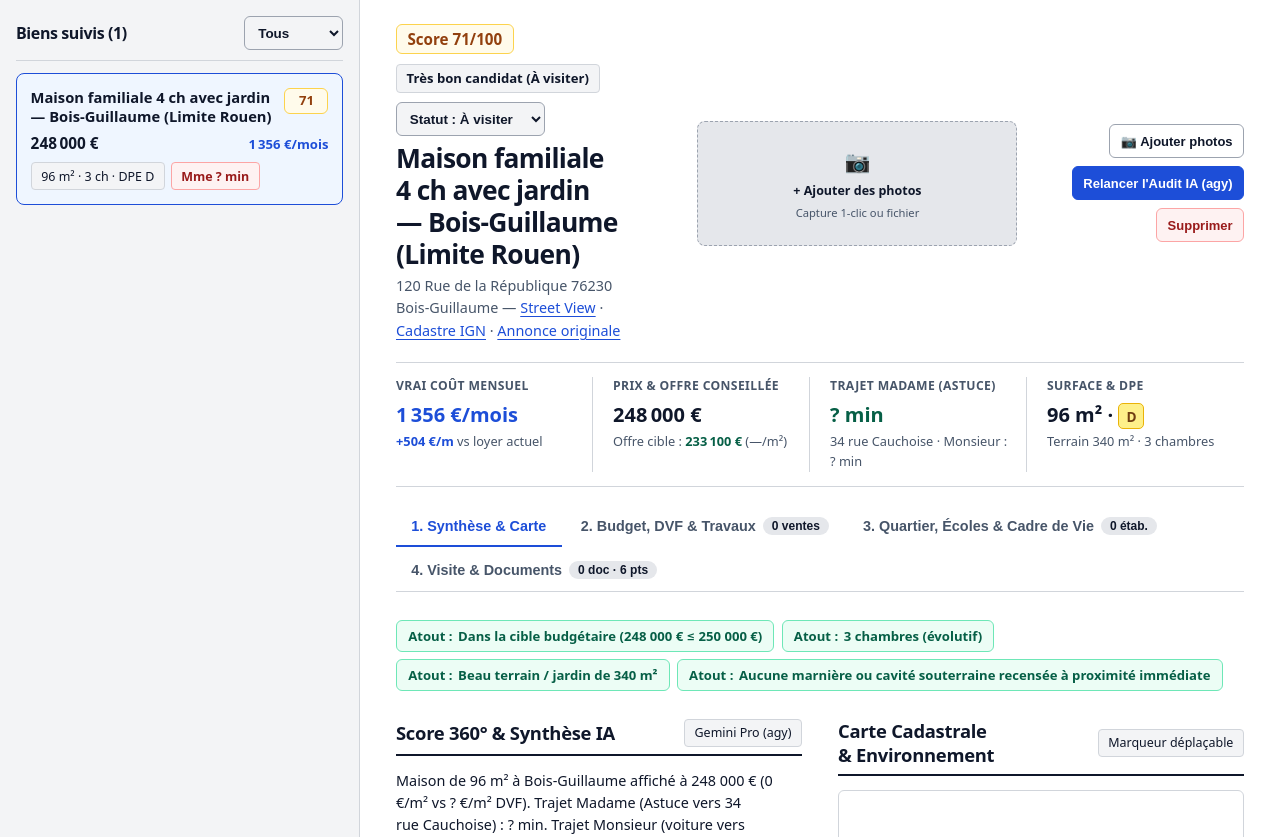
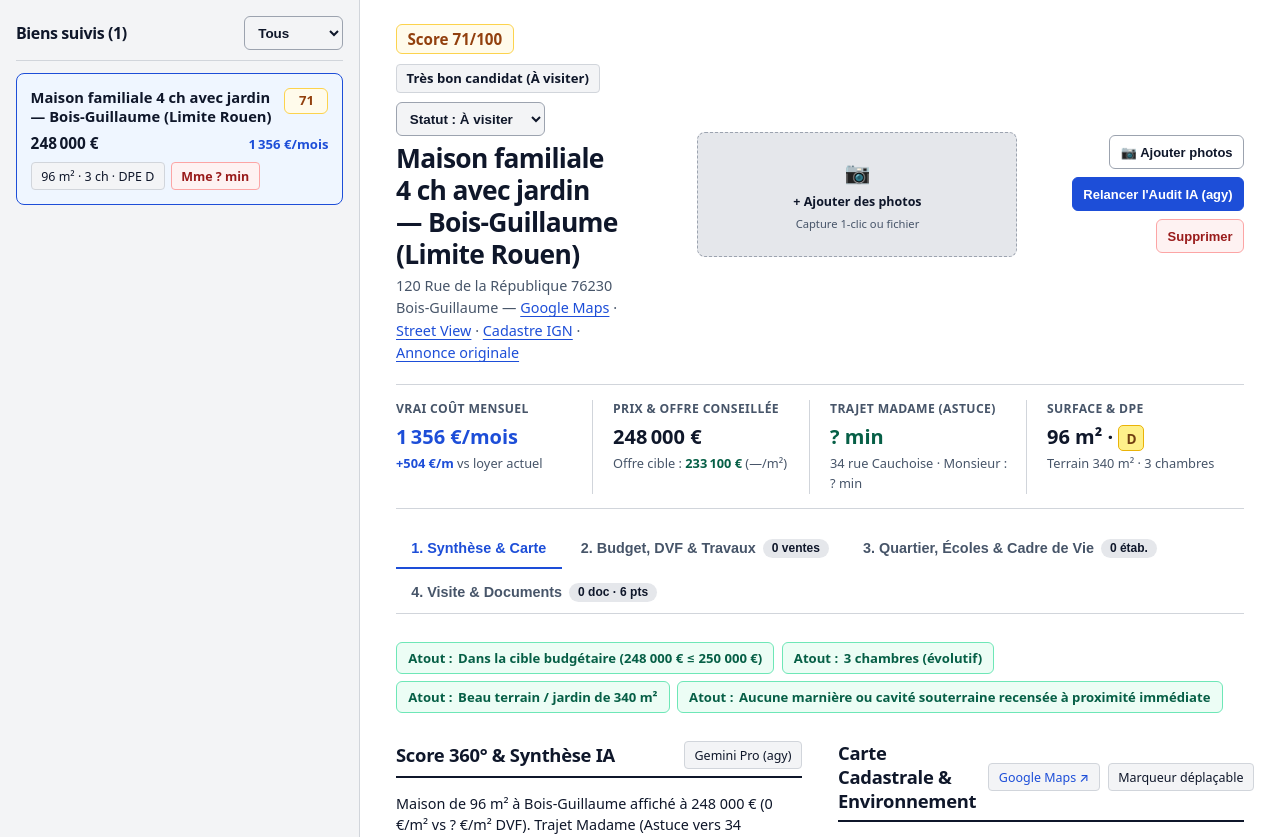
Before and after one commit to earywen/rechercheimmo, a FastAPI app: page / in a window 1280 px wide. Shown: the part 124-961 px from the top of the page. Run offline with FastAPI, Linux system fonts and the light colour scheme; data comes from the database, SQL or seed files in the repository; a map, chart or similar area stays blank.

Commit message:
feat(ui): add direct Google Maps link in listing header and map section

```diff
--- a/static/app.js
+++ b/static/app.js
@@ -413,6 +413,8 @@ function renderDetail(item) {
     </li>
   `).join("");
 
+  const addrQuery = item.address_resolved || item.address_input || `${item.lat},${item.lon}`;
+  const googleMapsUrl = `https://www.google.com/maps/search/?api=1&query=${encodeURIComponent(addrQuery)}`;
   const streetViewUrl = `https://www.google.com/maps/@?api=1&map_action=pano&viewpoint=${item.lat},${item.lon}`;
   const geoportailUrl = `https://www.geoportail.gouv.fr/carte?c=${item.lon},${item.lat}&z=19&l0=GEOGRAPHICALGRIDSYSTEMS.PLANIGNV2::GEOPORTAIL:OGC:WMTS(1)&l1=CADASTRALPARCELS.PARCELLAIRE_EXPRESS::GEOPORTAIL:OGC:WMTS(1)&permalink=yes`;
   const offerTarget = ai.negotiation_strategy?.target_offer_eur || fin.recommended_offer_price;
@@ -476,9 +478,10 @@ function renderDetail(item) {
           <h2>${item.title}</h2>
           <div class="hero-address">
             ${item.address_resolved || item.address_input}
-            — <a href="${streetViewUrl}" target="_blank">Street View</a>
-            · <a href="${geoportailUrl}" target="_blank">Cadastre IGN</a>
-            ${item.source_url ? `· <a href="${item.source_url}" target="_blank">Annonce originale</a>` : ""}
+            — <a href="${googleMapsUrl}" target="_blank" rel="noopener">Google Maps</a>
+            · <a href="${streetViewUrl}" target="_blank" rel="noopener">Street View</a>
+            · <a href="${geoportailUrl}" target="_blank" rel="noopener">Cadastre IGN</a>
+            ${item.source_url ? `· <a href="${item.source_url}" target="_blank" rel="noopener">Annonce originale</a>` : ""}
           </div>
         </div>
 
@@ -592,7 +595,10 @@ function renderDetail(item) {
           <div class="editorial-section">
             <div class="section-header">
               <h3>Carte Cadastrale &amp; Environnement</h3>
-              <span class="tag">Marqueur déplaçable</span>
+              <div style="display:flex; gap:0.5rem; align-items:center;">
+                <a href="${googleMapsUrl}" target="_blank" rel="noopener" class="tag" style="text-decoration:none; color:var(--accent); cursor:pointer;" title="Ouvrir cette adresse dans Google Maps">Google Maps ↗</a>
+                <span class="tag">Marqueur déplaçable</span>
+              </div>
             </div>
             <div id="propertyMap"></div>
             <div style="display:flex; gap:0.85rem; flex-wrap:wrap; font-size:0.8rem; color:var(--ink-muted);">
--- a/templates/index.html
+++ b/templates/index.html
@@ -11,7 +11,7 @@
   </script>
   <title>Recherche Immo — Rouen Métropole</title>
   <link rel="stylesheet" href="https://unpkg.com/leaflet@1.9.4/dist/leaflet.css" />
-  <link rel="stylesheet" href="/static/style.css?v=4.0" />
+  <link rel="stylesheet" href="/static/style.css?v=4.1" />
 </head>
 <body>
   <header class="topbar">
@@ -358,6 +358,6 @@
   </script>
 
   <script src="https://unpkg.com/leaflet@1.9.4/dist/leaflet.js"></script>
-  <script src="/static/app.js?v=4.0"></script>
+  <script src="/static/app.js?v=4.1"></script>
 </body>
 </html>
```
